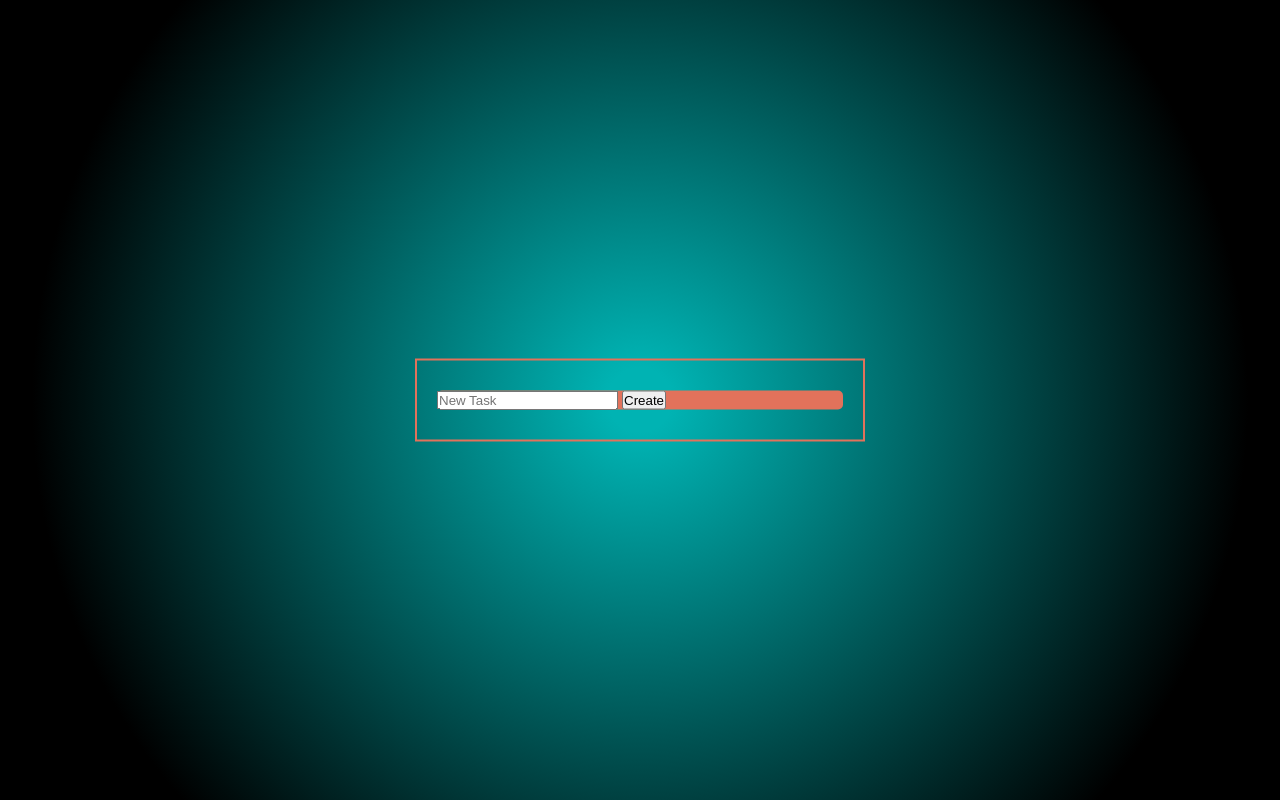
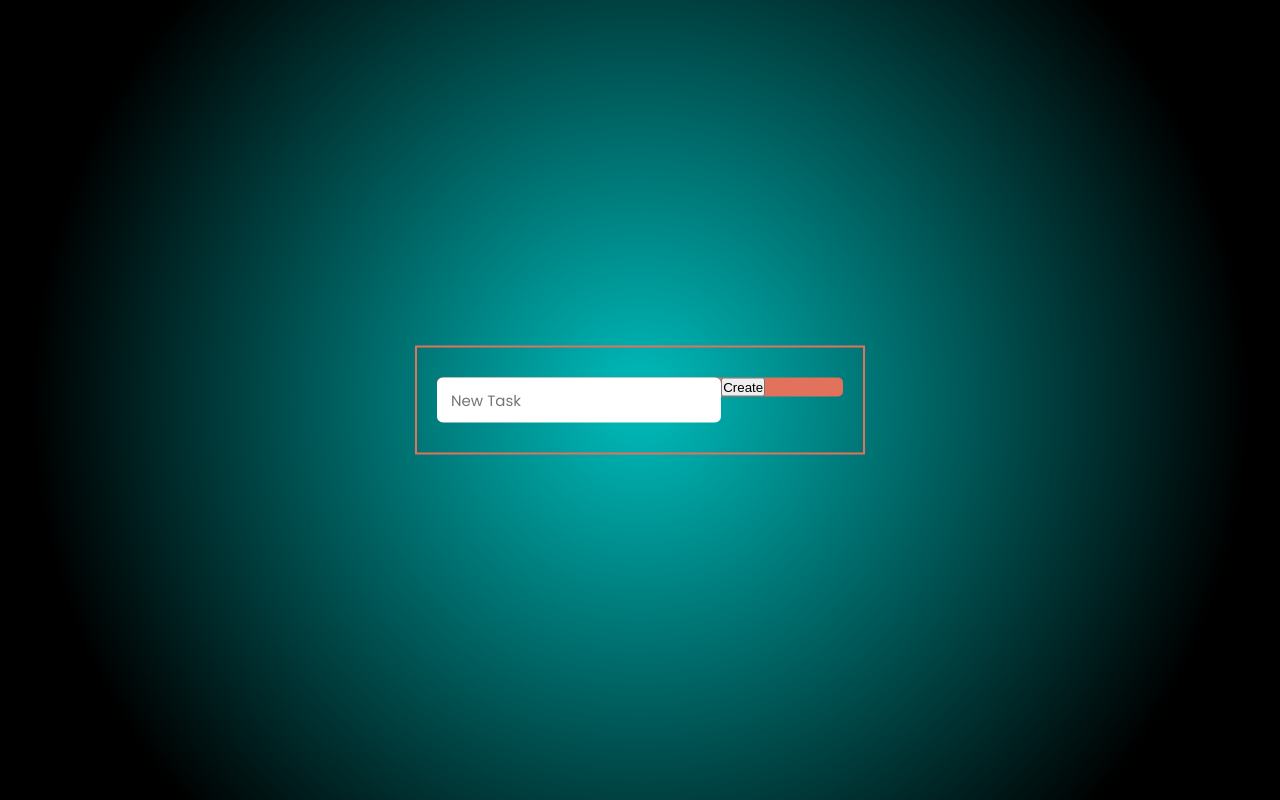
Before and after one commit to Nicole-devs/To-Do-List, a plain HTML site: page index.html in a window 1280 px wide. Drawn offline with Linux system fonts and the light colour scheme.

Commit message:
Input styling

```diff
--- a/style.css
+++ b/style.css
@@ -33,3 +33,16 @@ body{
     padding: 30px, 20px;
     border-radius: 5px;
 }
+
+#newtask input{
+    position: relative;
+    float: left;
+    width: 70%;
+    height: 45px;
+    font-family: 'Poppins', sans-serif;
+    font-size: 15px;
+    border: 2px solid white;
+    border-radius: 6px;
+    padding: 12px;
+    color: navy;
+}
```
